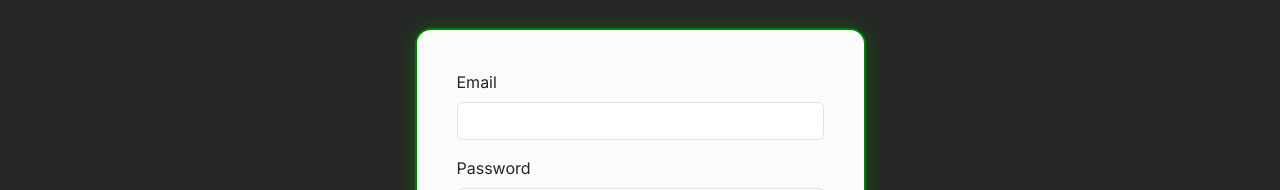
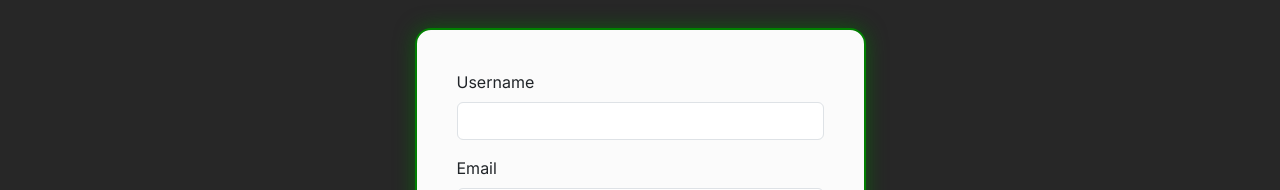
Before and after one commit to manoa-guesser/manoa-guesser, a Next.js app: page /auth/signup in a window 1280 px wide. Shown: the part 258-448 px from the top of the page. Built offline with nearby package versions, Linux system fonts and the light colour scheme; no server answers.

Commit message:
Added username addition to sign up page

```diff
--- a/src/app/auth/signup/page.tsx
+++ b/src/app/auth/signup/page.tsx
@@ -8,15 +8,18 @@ import { Card, Col, Container, Button, Form, Row } from 'react-bootstrap';
 import { createUser } from '@/lib/dbActions';
 
 type SignUpForm = {
+  username: string;
   email: string;
   password: string;
   confirmPassword: string;
-  // acceptTerms: boolean;
 };
 
-/** The sign up page. */
 const SignUp = () => {
   const validationSchema = Yup.object().shape({
+    username: Yup.string()
+      .required('Username is required')
+      .min(3, 'Username must be at least 3 characters')
+      .max(20, 'Username must not exceed 20 characters'),
     email: Yup.string().required('Email is required').email('Email is invalid'),
     password: Yup.string()
       .required('Password is required')
@@ -37,9 +40,19 @@ const SignUp = () => {
   });
 
   const onSubmit = async (data: SignUpForm) => {
-    await createUser(data);
-    // After creating, sign in with redirect to the add page
-    await signIn('credentials', { callbackUrl: '/add', ...data });
+    // Create user in DB (now including username)
+    await createUser({
+      email: data.email,
+      password: data.password,
+      username: data.username,
+    });
+
+    // Then sign them in with just the credentials provider fields
+    await signIn('credentials', {
+      callbackUrl: '/add',
+      email: data.email,
+      password: data.password,
+    });
   };
 
   return (
@@ -48,13 +61,23 @@ const SignUp = () => {
         <Row className="justify-content-center">
           <Col xs={5}>
             <h1 className="text-center fw-bold mb-3 hero-title display-5">Join Manoa Guesser!</h1>
-            <p className="text-center mb-4 hero-subtitle fs-4">
-              Create an account to start exploring UH Manoa.
-            </p>
+            <p className="text-center mb-4 hero-subtitle fs-4">Create an account to start exploring UH Manoa.</p>
 
             <Card className="p-4 rounded-4 home-card">
               <Card.Body>
                 <Form onSubmit={handleSubmit(onSubmit)}>
+                  {/* Username */}
+                  <Form.Group className="form-group mb-3">
+                    <Form.Label>Username</Form.Label>
+                    <input
+                      type="text"
+                      {...register('username')}
+                      className={`form-control ${errors.username ? 'is-invalid' : ''}`}
+                    />
+                    <div className="invalid-feedback">{errors.username?.message}</div>
+                  </Form.Group>
+
+                  {/* Email */}
                   <Form.Group className="form-group mb-3">
                     <Form.Label>Email</Form.Label>
                     <input
@@ -65,6 +88,7 @@ const SignUp = () => {
                     <div className="invalid-feedback">{errors.email?.message}</div>
                   </Form.Group>
 
+                  {/* Password */}
                   <Form.Group className="form-group mb-3">
                     <Form.Label>Password</Form.Label>
                     <input
@@ -75,6 +99,7 @@ const SignUp = () => {
                     <div className="invalid-feedback">{errors.password?.message}</div>
                   </Form.Group>
 
+                  {/* Confirm Password */}
                   <Form.Group className="form-group mb-3">
                     <Form.Label>Confirm Password</Form.Label>
                     <input
@@ -93,11 +118,7 @@ const SignUp = () => {
                         </Button>
                       </Col>
                       <Col>
-                        <Button
-                          type="button"
-                          onClick={() => reset()}
-                          className="btn btn-warning float-right w-100"
-                        >
+                        <Button type="button" onClick={() => reset()} className="btn btn-warning float-right w-100">
                           Reset
                         </Button>
                       </Col>
--- a/src/lib/dbActions.ts
+++ b/src/lib/dbActions.ts
@@ -18,12 +18,7 @@ export type SubmissionFormData = {
  * Adds a new stuff to the database.
  * @param stuff, an object with the following properties: name, quantity, owner, condition.
  */
-export async function addStuff(stuff: {
-  name: string;
-  quantity: number;
-  owner: string;
-  condition: string;
-}) {
+export async function addStuff(stuff: { name: string; quantity: number; owner: string; condition: string }) {
   // console.log(`addStuff data: ${JSON.stringify(stuff, null, 2)}`);
   let condition: Condition = 'good';
 
@@ -96,15 +91,16 @@ export async function deleteStuff(id: number) {
 
 /**
  * Creates a new user in the database.
- * @param credentials, an object with the following properties: email, password.
+ * @param credentials, an object with the following properties: email, password, username.
  */
-export async function createUser(credentials: { email: string; password: string }) {
+export async function createUser(credentials: { email: string; password: string; username: string }) {
   // console.log(`createUser data: ${JSON.stringify(credentials, null, 2)}`);
   const password = await hash(credentials.password, 10);
   await prisma.user.create({
     data: {
       email: credentials.email,
       password,
+      username: credentials.username,
       // role and score use defaults from the Prisma schema
     },
   });
```
